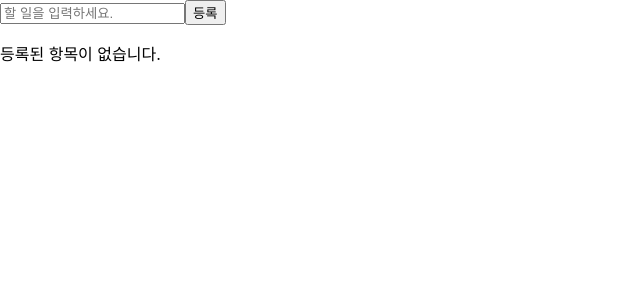
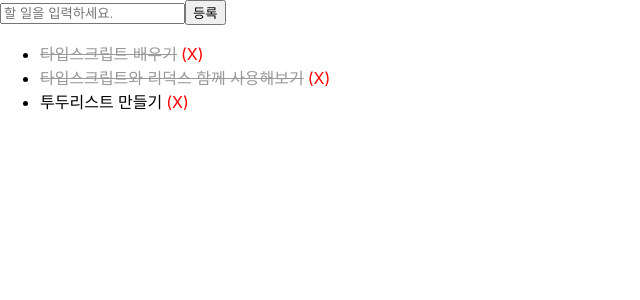
Before and after one commit to jellive/ts-react-redux-tutorial, a React (Create React App) app: page / in a window 1280 px wide. Shown: the top 300 px of the page, without its empty margins (0-640 px from the left). Built offline with nearby package versions, Linux system fonts and the light colour scheme.

Commit message:
add todos hook.

```diff
--- a/src/components/TodoInsert.tsx
+++ b/src/components/TodoInsert.tsx
@@ -1,13 +1,16 @@
 import React, { useState, ChangeEvent, FormEvent } from 'react'
+import useAddTodo from '../hooks/useAddTodo'
 
 function TodoInsert() {
     const [value, setValue] = useState('')
+    const addTodo = useAddTodo()
     const onChange = (e: ChangeEvent<HTMLInputElement>) => {
         setValue(e.target.value)
     }
     const onSubmit = (e: FormEvent) => {
         e.preventDefault()
         // TODO: 커스텀 Hook 사용해서 새 항목 등록
+        addTodo(value)
         setValue('')
     }
 
--- a/src/components/TodoItem.tsx
+++ b/src/components/TodoItem.tsx
@@ -1,16 +1,18 @@
 import React from 'react'
 import './TodoItem.css'
 import { Todo } from '../modules/todos'
+import useTodoAction from '../hooks/useTodoActions'
 
 type TodoItemProps = {
     todo: Todo
 }
 
 function TodoItem({ todo }: TodoItemProps) {
+    const { onToggle, onRemove } = useTodoAction(todo.id)
     return (
         <li className={`TodoItem ${todo.done ? 'done' : ''}`}>
-            <span className="text">{todo.text}</span>
-            <span className="remove">(X)</span>
+            <span className="text" onClick={onToggle}>{todo.text}</span>
+            <span className="remove" onClick={onRemove}>(X)</span>
         </li>
     )
 }
--- a/src/components/TodoList.tsx
+++ b/src/components/TodoList.tsx
@@ -1,9 +1,9 @@
 import React from 'react'
-import { Todo } from '../modules/todos'
 import TodoItem from './TodoItem'
+import useTodos from '../hooks/useTodos'
 
 function TodoList() {
-    const todos: Todo[] = [] // TODO: 커스터 Hook을 사용하여 조회
+    const todos = useTodos() // TODO: 커스터 Hook을 사용하여 조회
 
     if (!todos.length) return <p>등록된 항목이 없습니다.</p>
 
--- /dev/null
+++ b/src/hooks/useAddTodo.ts
@@ -0,0 +1,8 @@
+import { useDispatch } from "react-redux";
+import { useCallback } from "react";
+import { addTodo } from "../modules/todos";
+
+export default function useAddTodo() {
+    const dispatch = useDispatch()
+    return useCallback(text => dispatch(addTodo(text)), [dispatch])
+}
--- /dev/null
+++ b/src/hooks/useTodoActions.ts
@@ -0,0 +1,10 @@
+import { useDispatch } from "react-redux";
+import { useCallback } from "react";
+import { toggleTodo, removeTodo } from "../modules/todos";
+
+export default function useTodoAction(id: number) {
+    const dispatch = useDispatch()
+    const onToggle = useCallback(() => dispatch(toggleTodo(id)), [dispatch, id])
+    const onRemove = useCallback(() => dispatch(removeTodo(id)), [dispatch, id])
+    return { onToggle, onRemove }
+}
--- /dev/null
+++ b/src/hooks/useTodos.ts
@@ -0,0 +1,7 @@
+import { useSelector } from "react-redux";
+import { RootState } from "../modules";
+
+export default function useTodos() {
+    const todos = useSelector((state: RootState) => state.todos)
+    return todos
+}
--- a/src/modules/todos.ts
+++ b/src/modules/todos.ts
@@ -31,8 +31,9 @@
 function todos(state: TodosState = initialState, action: TodosAction) {
     switch (action.type) {
         case ADD_TODO:
+            const nextId = Math.max(...state.map(todo => todo.id)) + 1;
             return state.concat({
-                id: state[state.length].id + 1,
+                id: nextId,
                 text: action.payload,
                 done: false
             })
```
Also changed, not shown: src/hooks/useCounter.ts (renamed from src/hooks/useCounter.tsx).
